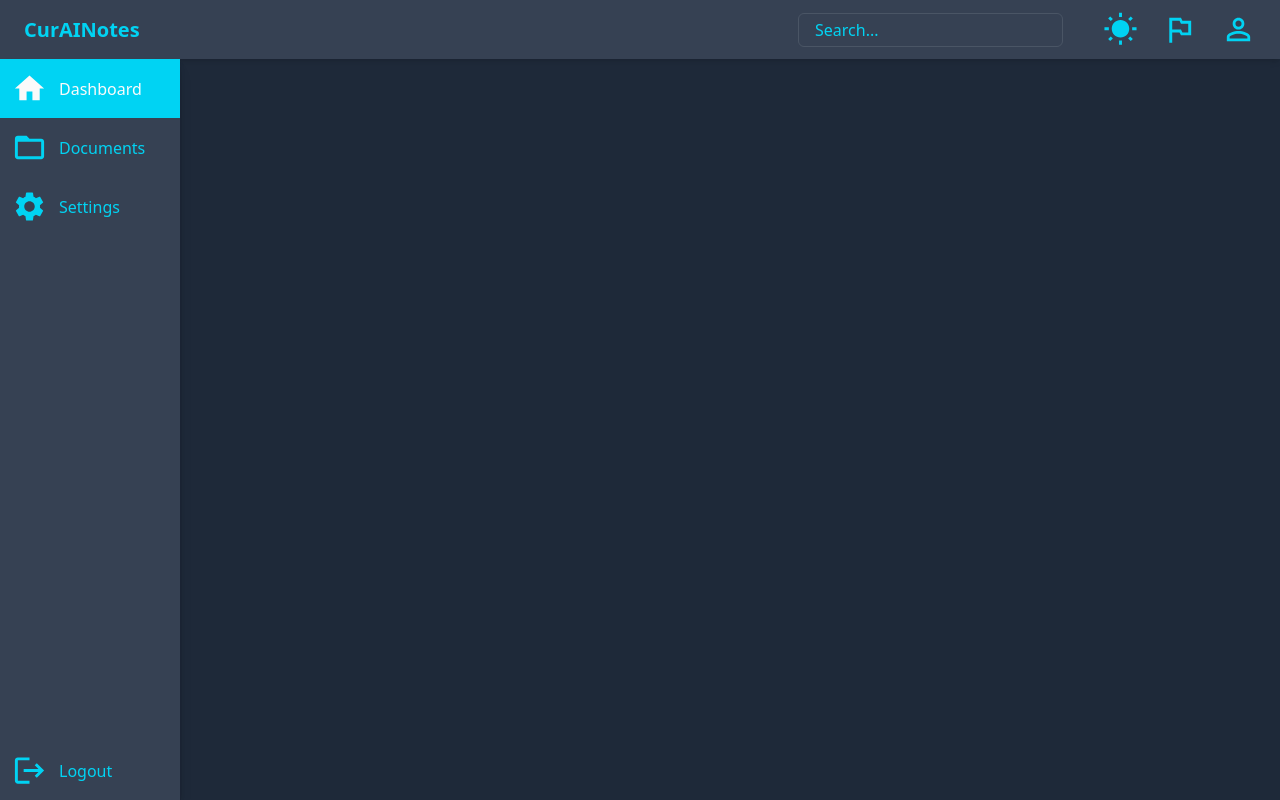
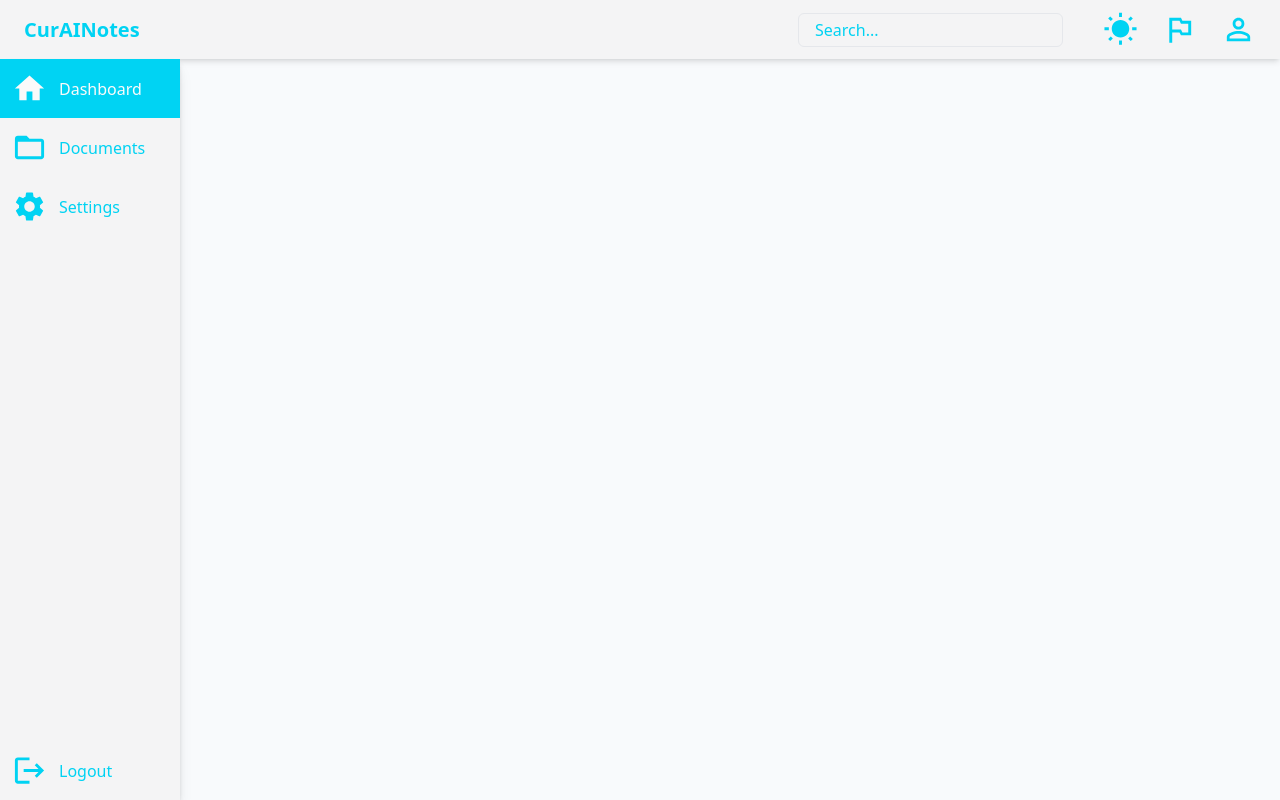
Before and after one commit to Markus-Scl/CuraiNotes, a React (Vite) app: page / in a window 1280 px wide. Built offline with nearby package versions, Linux system fonts and the light colour scheme.

Commit message:
set theme from local storage

```diff
--- a/src/components/ThemeToggle.tsx
+++ b/src/components/ThemeToggle.tsx
@@ -4,6 +4,7 @@ import {WbSunny, NightlightRound} from '@mui/icons-material';
 export default function ThemeToggle() {
 	// Get the initial theme from localStorage, defaulting to 'customLight'
 	const [theme, setTheme] = useState(localStorage.getItem('theme') || 'customLight');
+	document.documentElement.setAttribute('data-theme', theme);
 
 	// Handler to toggle the theme
 	const handleThemeChange = () => {
--- a/src/pages/Login/LoginPage.tsx
+++ b/src/pages/Login/LoginPage.tsx
@@ -8,14 +8,17 @@ export default function LoginPage() {
 		{
 			headline: 'AI-Powered Documentation',
 			description: 'Transform voice recordings into accurate, structured reports in seconds.',
+			id: 'headline-1',
 		},
 		{
 			headline: 'Seamless Workflow Integration',
 			description: 'Easily integrate with existing systems to enhance documentation efficiency without disrupting your workflow.',
+			id: 'headline-2',
 		},
 		{
 			headline: 'Empowering Healthcare Professionals',
 			description: 'Free up valuable time for patient care by automating repetitive documentation tasks with cutting-edge AI.',
+			id: 'headline-3',
 		},
 	];
 	return (
@@ -73,7 +76,7 @@ export default function LoginPage() {
 				{/* Right Side: Background Image */}
 				<div className="w-[calc(4/7*100%)] bg-cover bg-center text-gray-800 p-4" style={{backgroundImage: `url(${cardLoginImage})`}}>
 					{tiers.map((tier) => (
-						<div className="text-center glass mb-2 p-6 rounded-lg shadow-lg inline-block max-w-lg">
+						<div key={tier.id} className="text-center glass mb-2 p-6 rounded-lg shadow-lg inline-block max-w-lg">
 							<h2 className="text-2xl font-bold">{tier.headline}</h2>
 							<p className="text-lg">{tier.description}</p>
 						</div>
--- a/tailwind.config.js
+++ b/tailwind.config.js
@@ -18,10 +18,10 @@ export default {
       },
       customLight: {
         "primary": "oklch(0.789 0.154 211.53)",
-        "secondary": "#f6d860",
-        "accent": "#37cdbe",
-        "neutral": "#3d4451",
-        "base-100": "#ffffff",
+        "secondary": "oklch(0.985 0 0)",
+        "accent": "oklch(0.928 0.006 264.531)",
+        "neutral": "oklch(0.967 0.001 286.375)",
+        "base-100": "oklch(0.984 0.003 247.858)",
       }
     }]
   },
```
